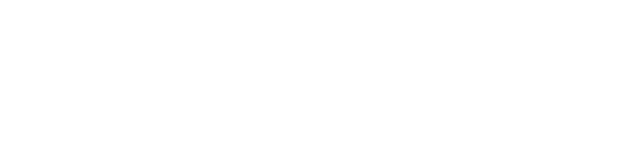
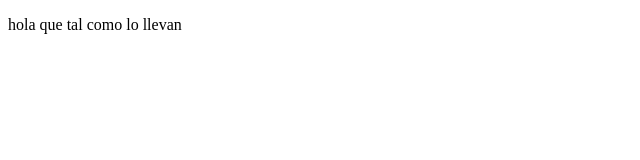
Before and after one commit to Ganitec/proyectoDemoCursoPrework, a plain HTML site: page index.html in a window 1280 px wide. Shown: the whole page, without its empty margins (0-640 px from the left). Drawn offline with Linux system fonts and the light colour scheme.

Commit message:
agrege unas palabritas cheberes

```diff
--- a/index.html
+++ b/index.html
@@ -4,9 +4,11 @@
     <meta charset="UTF-8">
     <meta http-equiv="X-UA-Compatible" content="IE=edge">
     <meta name="viewport" content="width=device-width, initial-scale=1.0">
-    <title>Document</title>
+    <title>hola mundo</title>
 </head>
 <body>
-
+    <p>
+        hola que tal como lo llevan
+    </p>
 </body>
 </html>
```
